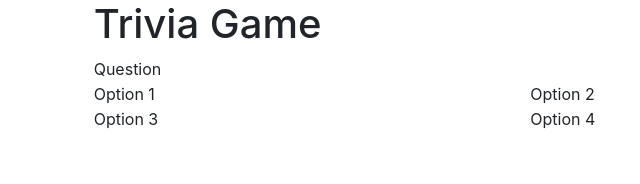
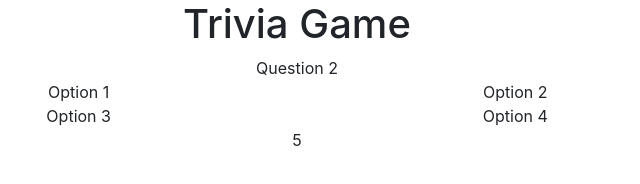
Before and after one commit to izuua/TriviaGame, a plain HTML site: page index.html in a window 1280 px wide. Shown: the whole page, without its empty margins (343-983 px from the left). Drawn offline with nearby package versions, Linux system fonts and the light colour scheme.

Commit message:
Added more functions and logic to the game.

```diff
--- a/index.html
+++ b/index.html
@@ -13,91 +13,169 @@
     <link rel="stylesheet" href="https://maxcdn.bootstrapcdn.com/bootstrap/4.0.0/css/bootstrap.min.css">
 </head>
 
+<style>
+
+.centered-text {
+    text-align:center
+}
+
+</style>
+
 <body>
-    <div class="row">
-
-        <div class="col-sm-4"></div>
-
-        <div class="col-sm-8">
-            <h1>Trivia Game</h1>
-        </div>
-
-        <div class="col-sm-4"></div>
-    </div>
-
+    <div class="centered-text"><h1>Trivia Game</h1></div>
 
     <container id=container>
 
+
+    <div class="centered-text" id="question">Question</div>
+
     <div class="row">
 
-        <div class="col-sm-4"></div>
+        <div class="col-sm-2"></div>
 
-        <div class="col-sm-8">
-            <div id="question">Question</div>
+        <div class="col-sm-4">
+            <div class="centered-text">
+                <div class="answer" id="option 1" data-value=true>Option 1</div>
+            </div>
         </div>
 
-        <div class="col-sm-4"></div>
+        <div class="col-sm-4">
+            <div class="centered-text">
+                <div class="answer" id="option 2" data-value=false>Option 2</div>
+            </div>
+        </div>
+
+        <div class="col-sm-2"></div>
+
 
     </div>
 
     <div class="row">
 
-        <div class="col-sm-4"></div>
+        <div class="col-sm-2"></div>
 
         <div class="col-sm-4">
-            <div class="answer" id="option-1" data-value=true>Option 1</div>
+            <div class="centered-text">
+                <div class="answer" id="option 3" data-value=false>Option 3</div>
+            </div>
         </div>
 
         <div class="col-sm-4">
-            <div class="answer" id="option 2" data-value=false>Option 2</div>
+            <div class="centered-text">
+                <div class="answer" id="option 4" data-value=false>Option 4</div>
+            </div>
         </div>
 
-        <div class="col-sm-4"></div>
+        <div class="col-sm-2"></div>
 
     </div>
 
     <div class="row">
 
-        <div class="col-sm-4"></div>
+        <div class="col-sm-2"></div>
 
-        <div class="col-sm-4">
-            <div class="answer" id="option-3" data-value=false>Option 3</div>
+        <div class="col-sm-8">
+            <div class="centered-text" id="counter"></div>
         </div>
 
-        <div class="col-sm-4">
-            <div class="answer" id="option 4" data-value=false>Option 4</div>
-        </div>
+        <div class="col-sm-2"></div>
 
-        <div class="col-sm-4"></div>
-        </div>
+    </div>
 
     </container>
 
 
+    <script>
+
+        var trivQuestion = [
+            quest1 = {
+                question: [{
+                    question: "Question 1"
+                    }, {
+                    answer: "Right"
+                    },{
+                    wrong1: "Wrong 1"
+                    }, {
+                    wrong2: "Wrong 2"
+                    },{
+                    wrong3: "Wrong 3"
+                }]
+            },
+            quest2 = {
+                question: [{
+                    question: "Question 2"
+                    }, {
+                    answer: "Right"
+                    },{
+                    wrong1: "Wrong 1"
+                    }, {
+                    wrong2: "Wrong 2"
+                    },{
+                    wrong3: "Wrong 3"
+                }]
+            },
+            quest3 = {
+                question: [{
+                    question: "Question 3"
+                    }, {
+                    answer: "Right"
+                    },{
+                    wrong1: "Wrong 1"
+                    }, {
+                    wrong2: "Wrong 2"
+                    },{
+                    wrong3: "Wrong 3"
+                }]
+            }
+        ]
 
 
-    <script>
-        window.onload = function() {
-            $(".answer").on("click", test);
-        };
+        var timerCount = 10;
+        var questCount = 0;
+
+        var trivTimer
+        var countTimer
+
+        function questionDisplay(num) {
+            $("#question").text(trivQuestion[num].question[0].question);
+            console.log(trivQuestion[num].question[0].question)
+        }
+
+        function counter() {
+            timerCount--;
+            console.log(timerCount);
+            $("#counter").text(timerCount);
+        }
+
+        function timerStart() {
+            trivTimer = setTimeout(next, timerCount*1000);
+            countTimer = setInterval(counter, 1000);
+            $("#counter").text(timerCount);
+        }
+
+        function timerReset() {
+            timerCount = 10;
+            clearInterval(countTimer);
+        }
+
+        function next() {
+            $("#container").remove();
+            console.log("container emptied");
+            timerReset();
+        }
 
         function test() {
             console.log($(this).attr("data-value"));
         }
 
-        var trivQuest = {
-            question1: [{
-                question: "Question"
-                }, {
-                answer: "Right"
-                },{
-                wrong1: "Wrong 1"
-                }, {
-                wrong2: "Wrong 2"
-                },{
-                wrong3: "Wrong 3"
-            }]
-        }
+
+        window.onload = function() {
+            $(".answer").on("click", test);
+        };
+
+        questionDisplay(1);
+        timerStart();
+
 
     </script>
 
```
